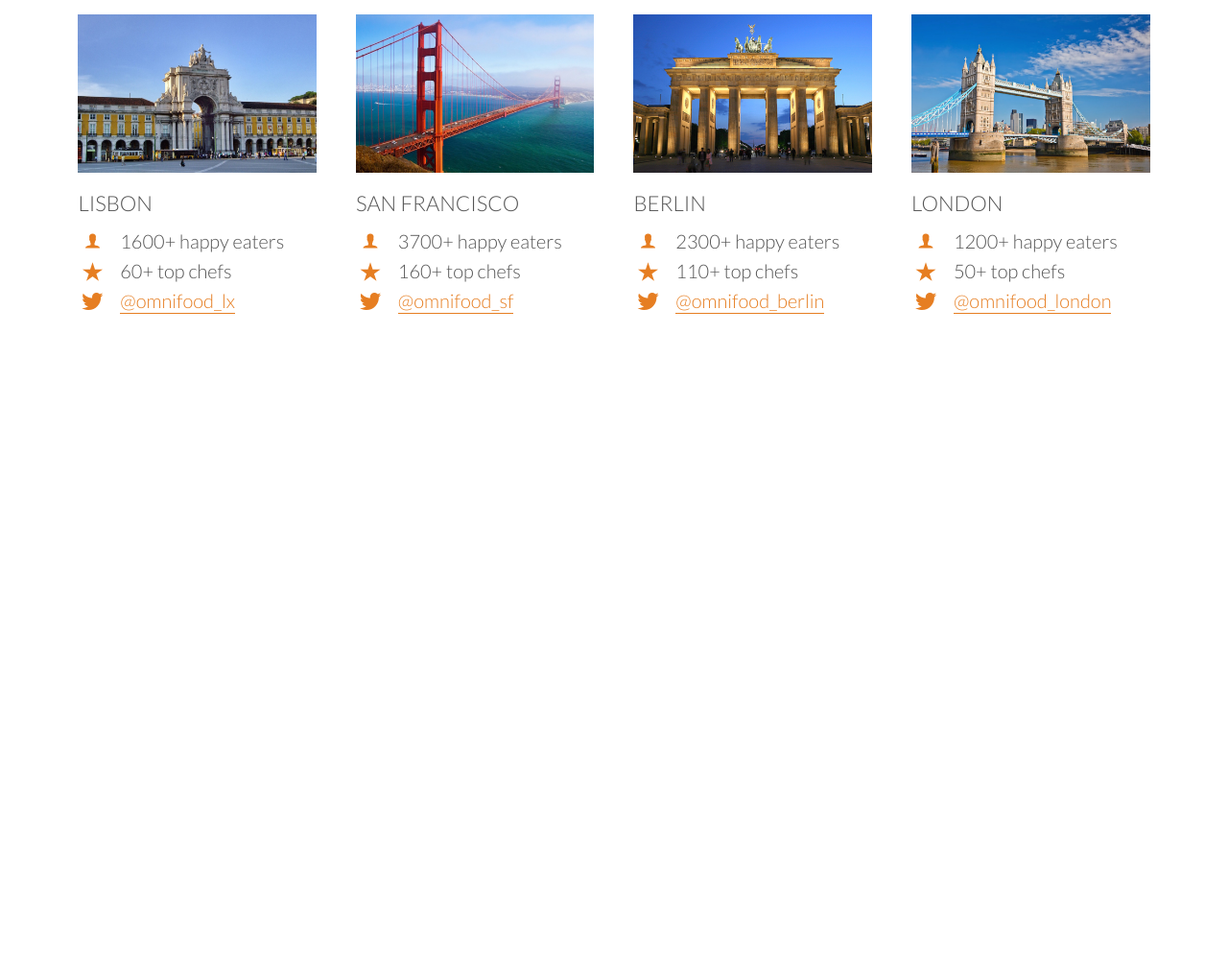
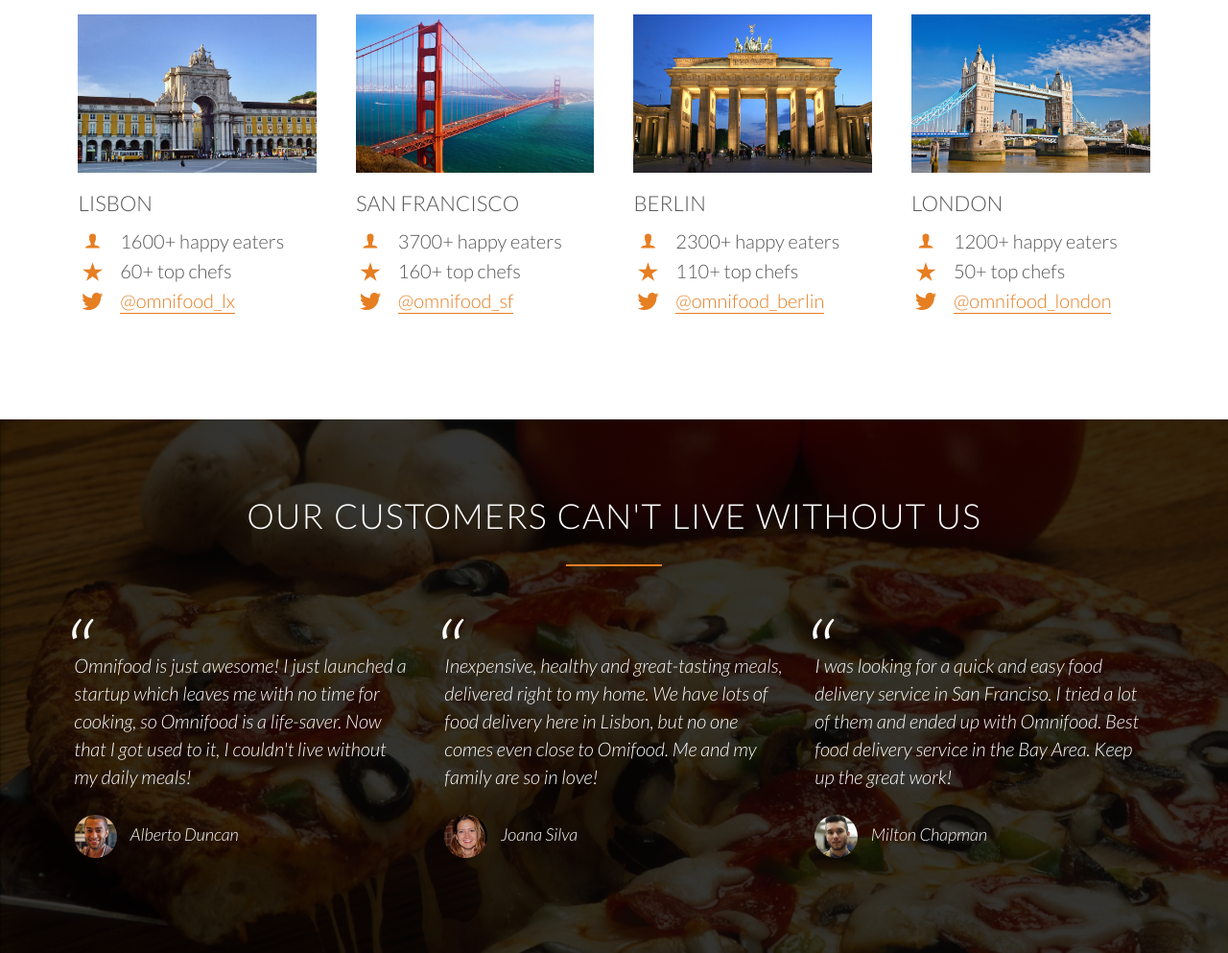
Before and after one commit to revanth-sridhar/omnifood, a plain HTML site: page index.html in a window 1280 px wide. Shown: the part 2900-3893 px from the top of the page at 96% size. Before the commit the page ends 3337 px from the top, so only its background shows below. Drawn offline with Linux system fonts and the light colour scheme; files whose address does not match are found by name.

Commit message:
building customer testimonials section completed

```diff
--- a/index.html
+++ b/index.html
@@ -217,9 +217,36 @@
                         <a href="#">@omnifood_london</a>
                     </div>
                 </div>
+            </div>
+        </section>
 
+        <section class="section-testimonials">
+            <div class="row">
+                <h2>Our customers can't live without us</h2>
             </div>
-
+            <div class="row">
+                <div class="col span-1-of-3">
+                    <blockquote>
+                        Omnifood is just awesome! I just launched a startup which leaves me with no time for cooking, so Omnifood is a life-saver.
+                        Now that I got used to it, I couldn't live without my daily meals!
+                        <cite> <img src="resources/img/customer-1.jpg" alt="Alberto Duncan"> Alberto Duncan</cite>
+                    </blockquote>
+                </div>
+                <div class="col span-1-of-3">
+                    <blockquote>
+                        Inexpensive, healthy and great-tasting meals, delivered right to my home. We have lots of food delivery here in Lisbon,
+                        but no one comes even close to Omifood. Me and my family are so in love!
+                        <cite> <img src="resources/img/customer-2.jpg" alt="Joana Silva"> Joana Silva</cite>
+                    </blockquote>
+                </div>
+                <div class="col span-1-of-3">
+                    <blockquote>
+                        I was looking for a quick and easy food delivery service in San Franciso. I tried a lot of them and ended up with Omnifood.
+                        Best food delivery service in the Bay Area. Keep up the great work!
+                        <cite> <img src="resources/img/customer-3.jpg" alt="Milton Chapman"> Milton Chapman</cite>
+                    </blockquote>
+                </div>
+            </div>
         </section>
     </body>
 </html>
--- a/resources/css/style.css
+++ b/resources/css/style.css
@@ -184,6 +184,7 @@ header {
     background-size: cover;
     background-position: center;
     height: 100vh;
+    background-attachment: fixed;
 }
 
 .hero-text-box {
@@ -343,3 +344,45 @@ CITIES
 .city-feature {
     margin-bottom: 5px;
 }
+
+
+/* ---------------------------------------------
+TESTIMONIALS
+--------------------------------------------- */
+
+.section-testimonials{
+    background-image: linear-gradient(rgba(0,0,0,0.8), rgba(0,0,0,0.8)), url(img/back-customers.jpg);
+    background-size: cover;
+    color: #fff;
+    background-attachment: fixed;
+}
+
+blockquote {
+    padding:2%;
+    font-style: italic;
+    line-height: 145%;
+    position: relative;
+    margin-top: 40px;
+}
+
+blockquote:before {
+    content: "\201C";
+    font-size: 500%;
+    display: block;
+    position: absolute;
+    top: -5px;
+    left: -5px;
+}
+
+cite {
+    font-size: 90%;
+    margin-top: 25px;
+    display: block;
+}
+
+cite img {
+    height: 45px;
+    border-radius: 50%;
+    margin-right: 10px;
+    vertical-align: middle;
+}
```
Also changed, not shown: resources/css/img/back-customers.jpg (renamed from resources/img/back-customers.jpg).
